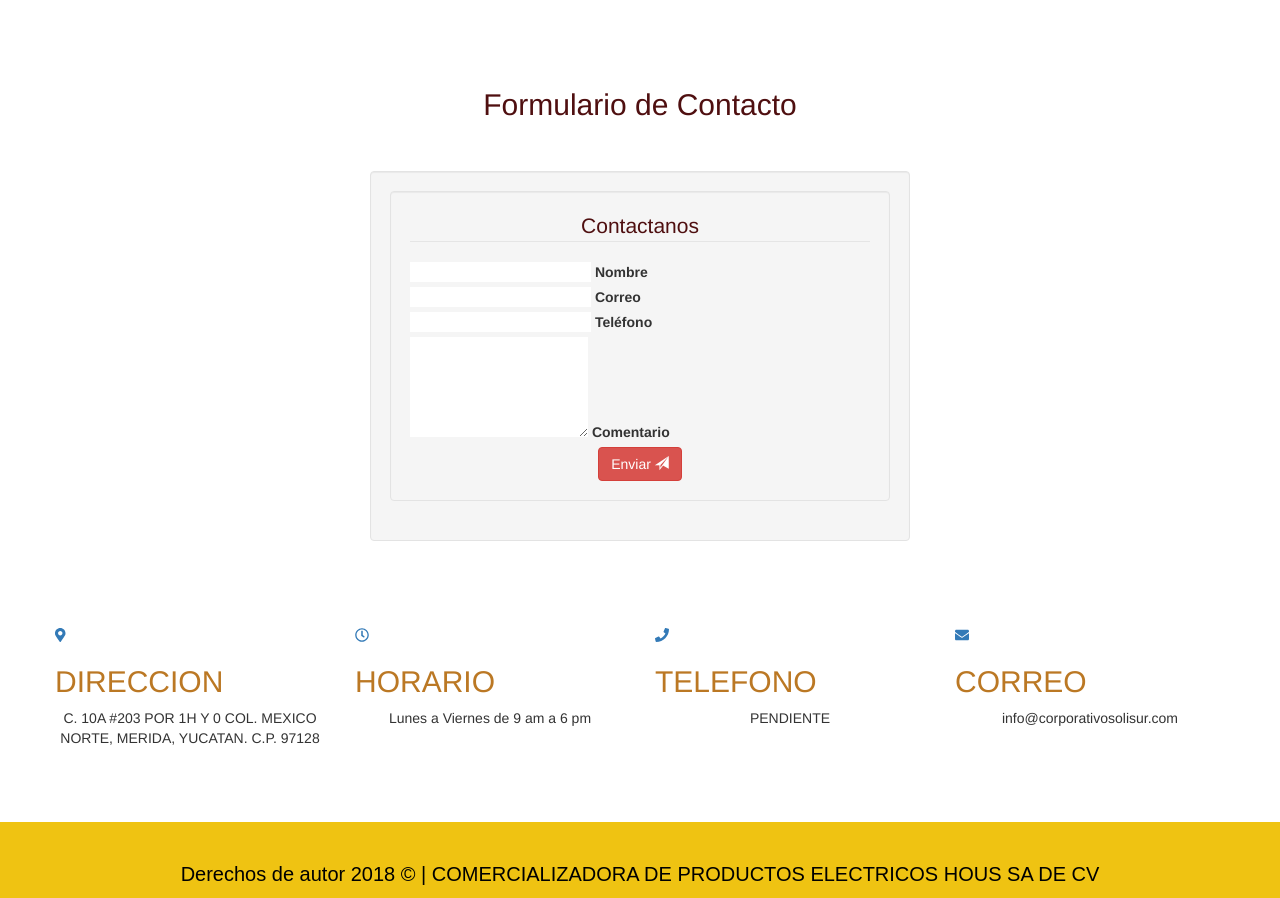
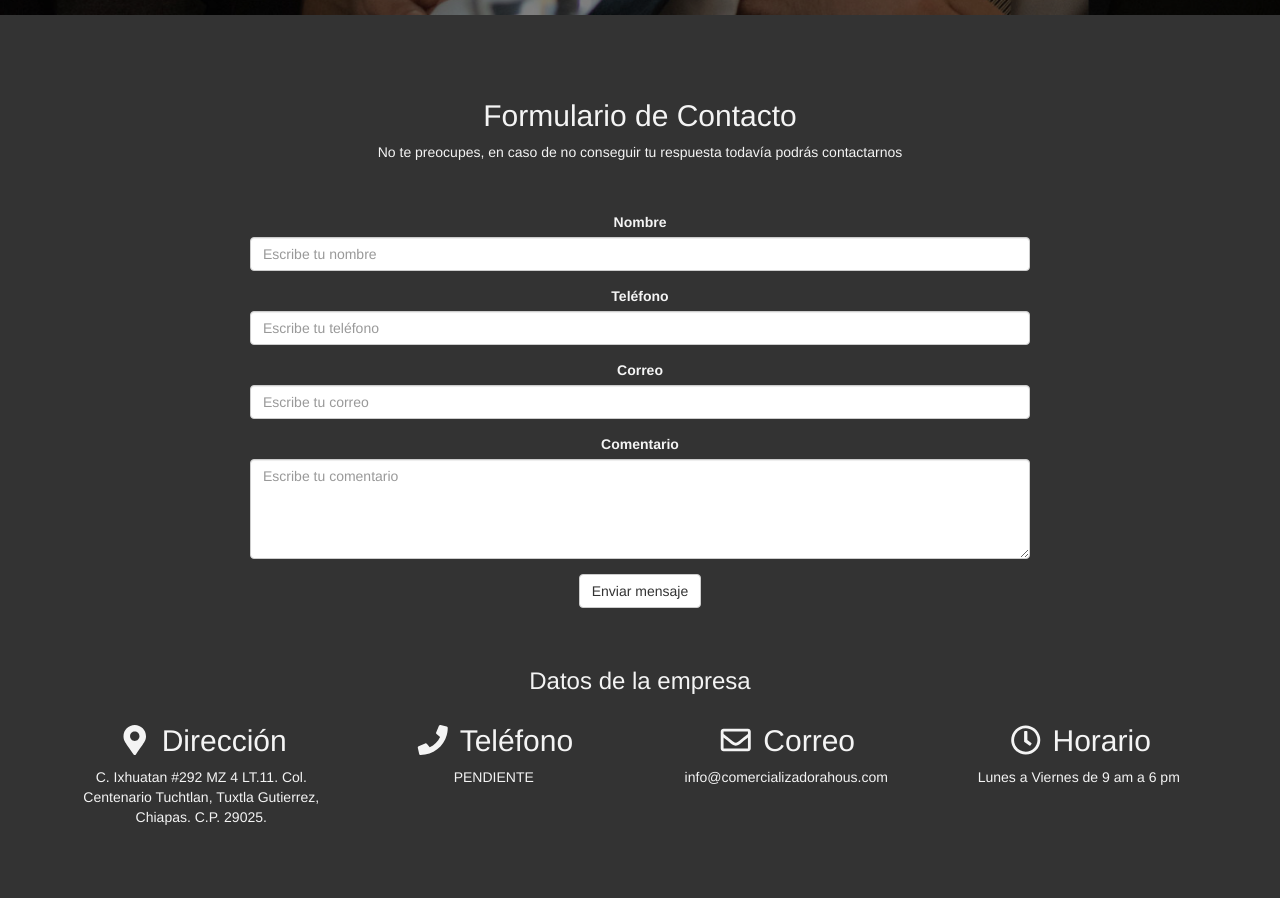
Before and after one commit to esteban1234/hous, a PHP site: page /vistas/contacto.php in a window 1280 px wide. Shown: the part 535-1433 px from the top of the page. Run offline with PHP 8.4, Linux system fonts and the light colour scheme.

Commit message:
pagina lista

```diff
--- a/css/estilos.css
+++ b/css/estilos.css
@@ -242,3 +242,47 @@ footer p{
   font-size: 20px;
 }
 /*------------------contacto--------------*/
+.bannerc {
+    width: 100%;
+    position: relative;
+    height: 550px;
+    background: url('../img/bannerc.jpg');
+    background-size: cover;
+    background-position: center center;
+    background-repeat: no-repeat;
+    /*background-attachment: fixed;*/
+    overflow: hidden;
+    clear: both;
+}
+.fondoc{
+  width: 100%;
+  height: 550px;
+  background-color: rgba(0,0,0,.5);
+  overflow: hidden;
+}
+.bannerc .fondoc h1{
+  text-align: center;
+  color: #fff;
+  font-size: 60px;
+  margin-top: 20%;
+}
+.bannerc .fondoc p{
+  text-align: center;
+  color: #fff;
+  font-size: 20px;
+}
+#contact{
+  background:#333333;
+  color:#f4f4f4;
+  padding-bottom:80px;
+}
+
+textarea.form-control{
+    height:100px;
+}
+.mapa{
+  width: 100%
+}
+.mapa iframe {
+  width: 100%;
+}
--- a/vistas/contacto.php
+++ b/vistas/contacto.php
@@ -1,150 +1,97 @@
 <!DOCTYPE html>
 <?php include 'encabezado2.php' ?>
-<script>
-  var nav4 = window.Event ? true : false;
-  function aceptNum(evt){
-    var key = nav4 ? evt.which : evt.keyCode;
-    return (key <= 13 || (key>= 48 && key <= 57));
-}
-</script>
+
 <body>
-  <div id="capa1"></div>
-  <div class="openclose">
-      <i class="fa fa-bars open" aria-hidden="true"></i>
-  </div>
 
-  <div class="contenlogo pull-left">
-    <figure class="logo">
-       <img src="../img/solisur.png" alt="SOLISUR" class="img-responsive">
-      </figure>
-  </div>
-
-  <div class="pull-right contenmenu">
-    <div class="uno">
-      <a class="navega" href=""><i class="fab fa-facebook-f"></i></a>
-      <a class="navega" href=""><i class="fab fa-twitter"></i></a>
-      <a class="navega" href=""><i class="fab fa-google-plus-g"></i></a>
-      <a class="navega" href=""><i class="fas fa-at"></i></a>
-      <a class="navega" href=""><i class="fab fa-linkedin-in"></i></a>
-    </div>
-    <div class="dos">
-      <nav>
+ <div class="bannerc">
+  <div class="fondoc">
+    <div class="content">
+      <nav class="pull-left animated bounceInLeft">
         <ul>
           <a class="selector" href="../index.php">INICIO</a>
           <a class="selector" href="nosotros.php">NOSOTROS</a>
-          <a class="selector" href="servicios.php">SERVICIOS</a>
+          <a class="selector" href="servicios.php">PRODUCTOS</a>
           <a class="selector" id="select" href="contacto.php">CONTACTO</a>
         </ul>
       </nav>
+
+      <figure class="logo pull-right animated bounceInRight">
+        <img src="../img/hous.png" class="img-responsive" alt="HOUS">
+      </figure>
     </div>
-  </div>
 
-  <div class="mapa">
-    <iframe src="https://www.google.com/maps/embed?pb=!1m18!1m12!1m3!1d931.1401390225212!2d-89.60369457083503!3d21.01024095106897!2m3!1f0!2f0!3f0!3m2!1i1024!2i768!4f13.1!3m3!1m2!1s0x8f5676c62417390b%3A0x799c11a4abfb3ce7!2s10-a+204%2C+Residencial+Col+Mexico%2C+97125+M%C3%A9rida%2C+Yuc.!5e0!3m2!1ses-419!2smx!4v1528842053275" width="600" height="450" frameborder="0" style="border:0" allowfullscreen></iframe>
-  </div>
+    <h1 class="animated bounceInUp">Hemos renovado nuestro centro de Ayuda</h1>
+    <p class="animated bounceInUp">Podrás encontrar todas tus respuestas aquí</p>
 
-  <div class="container" style="padding: 5% 0%;">
-  <div class="col-m-12 text-center">
-    <h2 style="color: #4F0F10;">Formulario de Contacto</h2> <br><br>
-  </div>
-  <div class="col-sm-12 custom-box">
-      <div class="col-md-6 col-md-offset-3">
-       <div class="well form-well">
-        <div class="well form-well">
-          <legend class=" text-center" style="color: #4F0F10;">Contactanos</legend>
-          <form>
-            <div class="group">
-              <input required="" type="text" id="txtNOMBRE">
-              <span class="highlight"></span>
-              <span class="bar"></span>
-              <label>Nombre</label>
-            </div>
-
-            <div class="group">
-              <input required="" type="text" id="txtCORREO">
-              <span class="highlight"></span>
-              <span class="bar"></span>
-              <label>Correo</label>
-            </div>
-
-            <div class="group">
-              <input type="text" id="txtTELEFONO" onkeypress="return aceptNum(event)" maxlength="10" required="">
-              <span class="highlight"></span>
-              <span class="bar"></span>
-              <label>Teléfono</label>
-            </div>
-
-            <div class="group">
-              <textarea type="text" rows="5" required="" id="txtCOMENTARIO"></textarea>
-              <span class="highlight"></span>
-              <span class="bar"></span>
-              <label>Comentario</label>
-            </div>
-
-            <div id="_AJAX_PRE_"></div>
-            <div class="group">
-              <center> <button type="submit" class="btn btn-danger" onclick="sendCORREO()">Enviar <span class="glyphicon glyphicon-send"></span></button></center>
-            </div>
-          </form>
-        </div>
-
-      </div>
-    </div>
   </div>
 </div>
 
-<div class="container" style="padding: 0% 0% 5% 0%;">
-<div class = "row">
-    <div class = "col-sm-6 col-md-3">
-        <div class="card-base">
-        <div class="card-icon"><a href="#" title="Widgets" id="widgetCardIcon" class="imagecard"><span class="fas fa-map-marker-alt"></span></a>
-        <div class="card-data widgetCardData">
-        <h2 class="box-title" style="color: #bb7824;">DIRECCION</h2>
-        <p class="card-block text-center">C. 10A #203 POR 1H Y 0 COL. MEXICO NORTE, MERIDA, YUCATAN. C.P. 97128</p>
+<section id="contact" class="content-section text-center" style="padding: 5% 0%;">
+        <div class="contact-section">
+            <div class="container">
+              <h2>Formulario de Contacto</h2>
+              <p>No te preocupes, en caso de no conseguir tu respuesta todavía podrás contactarnos</p> <br><br>
+              <div class="row">
+                <div class="col-md-8 col-md-offset-2">
+                  <form class="form-horizontal">
+                    <div class="form-group">
+                      <label for="exampleInputName2">Nombre</label>
+                      <input type="text" class="form-control" id="exampleInputName2" placeholder="Escribe tu nombre">
+                    </div>
+                    <div class="form-group">
+                      <label for="exampleInputName2">Teléfono</label>
+                      <input type="text" class="form-control" id="exampleInputName2" placeholder="Escribe tu teléfono">
+                    </div>
+                    <div class="form-group">
+                      <label for="exampleInputEmail2">Correo</label>
+                      <input type="email" class="form-control" id="exampleInputEmail2" placeholder="Escribe tu correo">
+                    </div>
+                    <div class="form-group ">
+                      <label for="exampleInputText">Comentario</label>
+                     <textarea  class="form-control" placeholder="Escribe tu comentario"></textarea>
+                    </div>
+                    <button type="submit" class="btn btn-default">Enviar mensaje</button>
+                  </form>
+
+
+
+                </div>
+              </div> <br><br>
+              <div class="section">
+                <h3>Datos de la empresa</h3>
+        <div class="row">
+          <div class="col-md-3">
+            <h2 class="text-center">
+              <i class="fas fa-map-marker-alt fa-fw"></i> Dirección</h2>
+            <p class="text-center">C. Ixhuatan #292 MZ 4 LT.11. Col. Centenario Tuchtlan, Tuxtla Gutierrez, Chiapas. C.P. 29025.</p>
+          </div>
+          <div class="col-md-3">
+            <h2 class="text-center">
+              <i class="fas fa-phone fa-fw"></i> Teléfono</h2>
+            <p class="text-center">PENDIENTE</p>
+          </div>
+          <div class="col-md-3">
+            <h2 class="text-center">
+              <i class="far fa-envelope fa-fw"></i> Correo</h2>
+            <p class="text-center">info@comercializadorahous.com</p>
+          </div>
+          <div class="col-md-3">
+            <h2 class="text-center">
+              <i class="far fa-clock fa-fw"></i> Horario</h2>
+            <p class="text-center">Lunes a Viernes de 9 am a 6 pm</p>
+          </div>
         </div>
+      </div>
+
+            </div>
         </div>
-        <div class="space"></div>
-        </div>
-    </div>
+      </section>
 
-    <div class = "col-sm-6 col-md-3">
-        <div class="card-base">
-        <div class="card-icon"><a href="#" title="Widgets" id="widgetCardIcon" class="imagecard"><span class="far fa-clock"></span></a>
-        <div class="card-data widgetCardData">
-        <h2 class="box-title" style="color: #bb7824;">HORARIO</h2>
-        <p class="card-block text-center">Lunes a Viernes de 9 am a 6 pm</p>
-        </div>
-        </div>
-        <div class="space"></div>
-        </div>
-    </div>
+      <div class="mapa">
+        <iframe src="https://www.google.com/maps/embed?pb=!1m18!1m12!1m3!1d1910.0886066316236!2d-93.16756422825244!3d16.767856657521293!2m3!1f0!2f0!3f0!3m2!1i1024!2i768!4f13.1!3m3!1m2!1s0x85ecd96842ae9aa7%3A0x52829a31c183b64e!2sIxhuat%C3%A1n+292%2C+Centenario+Tuchtl%C3%A1n%2C+29025+Tuxtla+Guti%C3%A9rrez%2C+Chis.!5e0!3m2!1ses-419!2smx!4v1529357244763" width="600" height="450" frameborder="0" style="border:0" allowfullscreen></iframe>
+      </div>
 
-    <div class = "col-sm-6 col-md-3">
-        <div class="card-base">
-        <div class="card-icon"><a href="#" title="Widgets" id="widgetCardIcon" class="imagecard"><span class="fas fa-phone"></span></a>
-        <div class="card-data widgetCardData">
-        <h2 class="box-title" style="color: #bb7824;">TELEFONO</h2>
-        <p class="card-block text-center">PENDIENTE</p>
-        </div>
-        </div>
-        <div class="space"></div>
-        </div>
-    </div>
 
-    <div class = "col-sm-6 col-md-3">
-        <div class="card-base">
-        <div class="card-icon"><a href="#" title="Widgets" id="widgetCardIcon" class="imagecard"><span class="fas fa-envelope"></span></a>
-        <div class="card-data widgetCardData">
-        <h2 class="box-title" style="color: #bb7824;">CORREO</h2>
-        <p class="card-block text-center">info@corporativosolisur.com</p>
-        </div>
-        </div>
-        <div class="space"></div>
-        </div>
-    </div>
-</div>
-
-</div>
 
 
 <?php include 'pie.php' ?>
--- a/vistas/encabezado.php
+++ b/vistas/encabezado.php
@@ -1,4 +1,4 @@
-<!DOCTYPE html>
+Comercio al por mayor de electrodomésticos menores y aparatos de línea blanca.<!DOCTYPE html>
 <html lang="en">
 <head>
 	<meta charset="UTF-8">
@@ -8,8 +8,8 @@
 	 <meta name="viewport" content="width=device-width, user-scalable=no, initial-scale=1.0, maximum-scale=1.0, minimum-scale=1.0">
   	<META NAME="Title" content="COMERCIALIZADORA DE PRODUCTOS ELECTRICOS HOUS SA DE CV">
   	<META NAME="Author" CONTENT="[http://comercializadorahous.com/]"/>
-  	<META name="Description" content=""/>
-  	<META NAME="Keywords" CONTENT=""/>
+  	<META name="Description" content="Comercio al por mayor de electrodomésticos menores y aparatos de línea blanca."/>
+  	<META NAME="Keywords" CONTENT="Comercio al por mayor de electrodomésticos menores y aparatos de línea blanca."/>
   	<link rel="stylesheet" href="css/bootstrap.css">
   	<!-- <link rel="stylesheet" href="css/bootstrap.min.css"> -->
   	<!-- <link rel="stylesheet" href="css/fontawesome-all.css"> -->
--- a/vistas/encabezado2.php
+++ b/vistas/encabezado2.php
@@ -8,8 +8,8 @@
 	 <meta name="viewport" content="width=device-width, user-scalable=no, initial-scale=1.0, maximum-scale=1.0, minimum-scale=1.0">
   	<META NAME="Title" content="COMERCIALIZADORA DE PRODUCTOS ELECTRICOS HOUS SA DE CV ">
   	<META NAME="Author" CONTENT="[http://comercializadorahous.com/]"/>
-  	<META name="Description" content=""/>
-  	<META NAME="Keywords" CONTENT=""/>
+  	<META name="Description" content="Comercio al por mayor de electrodomésticos menores y aparatos de línea blanca."/>
+  	<META NAME="Keywords" CONTENT="Comercio al por mayor de electrodomésticos menores y aparatos de línea blanca."/>
   	<link rel="stylesheet" href="../css/bootstrap.css">
   	<link rel="stylesheet" href="../css/animate.css">
   	<link rel="stylesheet" href="../css/tabla.css">
```
Also changed, not shown: vistas/servicios.php (+12 -12 lines), img/bannerc.jpg (added), img/blender.png (added), img/dryer.png (added), img/fan.png (added), img/fridge.png (added), img/iron.png (added), img/microwave-oven.png (added), img/minibar.png (added), img/sandwich-maker.png (added), img/stove.png (added), img/toaster.png (added), img/vacuum-cleaner2.png (added), img/washing-machine2.png (added).
